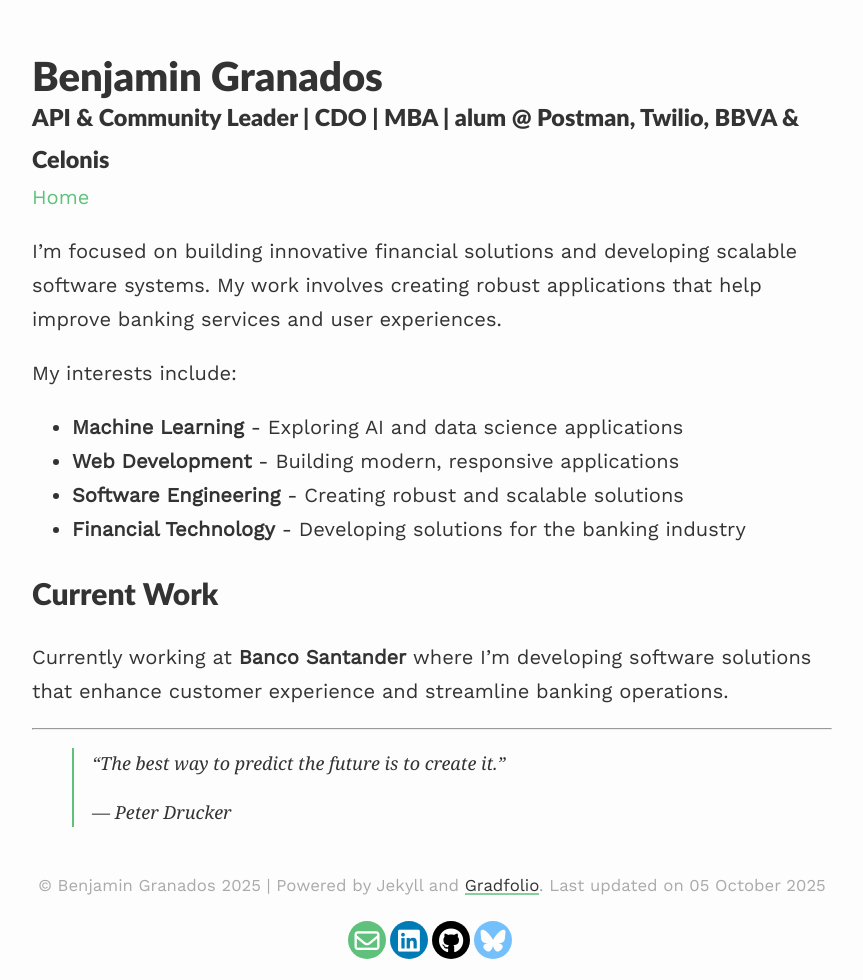
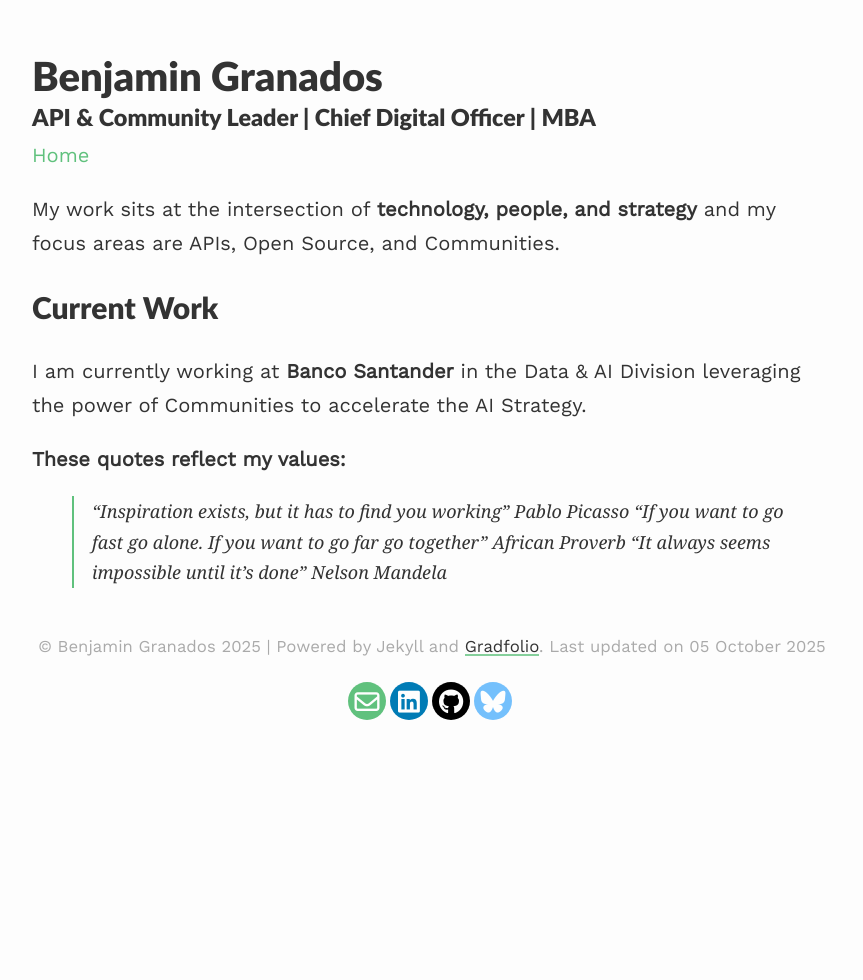
Before and after one commit to benjagm/benjagm-page, a Jekyll site: the page built from index.md, in a window 1280 px wide. Shown: the whole page, without its empty margins (208-1071 px from the left). Built offline with Jekyll 4.4.1, drawn with Linux system fonts in a browser that asks for light colours.

Commit message:
more changes

```diff
--- a/_config.yml
+++ b/_config.yml
@@ -1,6 +1,6 @@
 # Site settings
 title: Benjamin Granados
-description: API & Community Leader | CDO | MBA | alum @ Postman, Twilio, BBVA & Celonis
+description: API & Community Leader | Chief Digital Officer | MBA
 author: Benjamin Granados
 email: benjamin.granadosm@gmail.com
 
--- a/index.md
+++ b/index.md
@@ -2,20 +2,13 @@
 layout: default
 ---
 
-I'm focused on building innovative financial solutions and developing scalable software systems. My work involves creating robust applications that help improve banking services and user experiences.
-
-My interests include:
-- **Machine Learning** - Exploring AI and data science applications
-- **Web Development** - Building modern, responsive applications
-- **Software Engineering** - Creating robust and scalable solutions
-- **Financial Technology** - Developing solutions for the banking industry
+My work sits at the intersection of **technology, people, and strategy** and my focus areas are APIs, Open Source, and Communities.
 
 ## Current Work
 
-Currently working at **Banco Santander** where I'm developing software solutions that enhance customer experience and streamline banking operations.
+I am currently working at **Banco Santander** in the Data & AI Division leveraging the power of Communities to accelerate the AI Strategy.
 
----
-
-> "The best way to predict the future is to create it."
->
-> — *Peter Drucker*
+**These quotes reflect my values:**
+> "Inspiration exists, but it has to find you working" Pablo Picasso
+> "If you want to go fast go alone. If you want to go far go together" African Proverb
+> "It always seems impossible until it's done" Nelson Mandela
```
